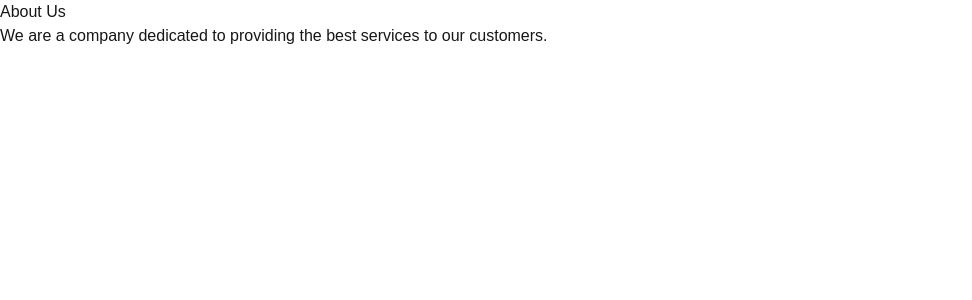
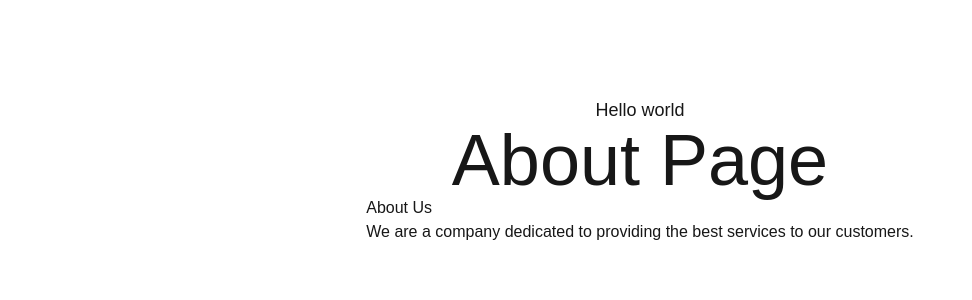
Before and after one commit to Juxn89/nextjs-devtalles, a Next.js app: page /about in a window 1280 px wide. Shown: the top 300 px of the page, without its empty margins (0-972 px from the left). Built offline with nearby package versions, Linux system fonts and the light colour scheme.

Commit message:
Layouts and nested layouts

```diff
--- a/app/about/page.tsx
+++ b/app/(general)/about/page.tsx
@@ -1,9 +1,10 @@
+import type { Metadata } from 'next';
 import React from 'react'
 
-export const metadata = {
+export const metadata: Metadata = {
 	title: "About Us",
 	description: "Learn more about our company and values.",
-	keywords: ["about", "company", "values"],
+	keywords: ["about", "company", "values"]
 };
 
 const AboutPage = () => {
--- /dev/null
+++ b/app/(general)/layout.tsx
@@ -0,0 +1,9 @@
+export default function AboutLayout({ children } : { children: React.ReactNode }) {
+	return (
+		<main className="flex flex-col items-center p-24">
+			<span className="text-lg">Hello world</span>
+			<span className="text-7xl">About Page</span>
+			{ children }
+		</main>
+	)
+}
```
Also changed, not shown: app/(general)/contact/page.tsx (renamed from app/contact/page.tsx), app/(general)/pricing/page.tsx (renamed from app/pricing/page.tsx).
